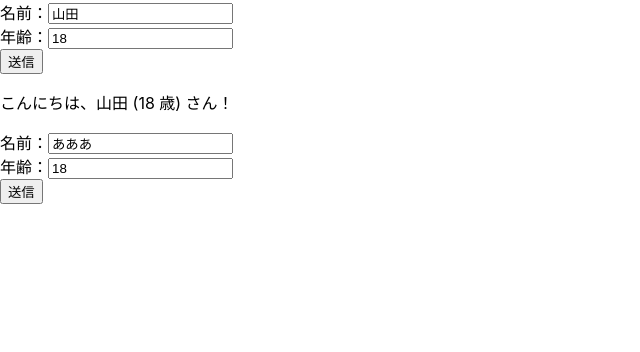
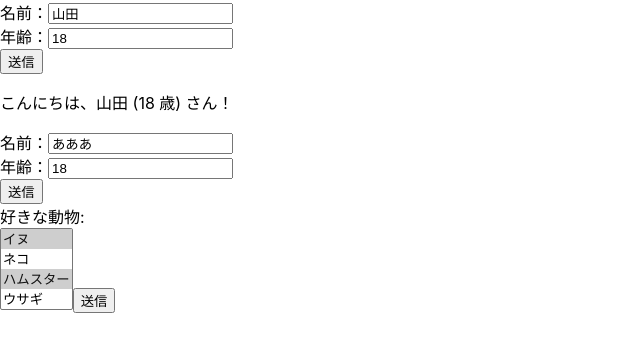
Before and after one commit to yoshi1011/react_relearning, a React (Create React App) app: page / in a window 1280 px wide. Shown: the top 352 px of the page, without its empty margins (0-640 px from the left). Built offline with nearby package versions, Linux system fonts and the light colour scheme.

Commit message:
セレクトのform

```diff
--- /dev/null
+++ b/src/basic/FormList.js
@@ -0,0 +1,39 @@
+import {useState} from "react";
+
+const FormList = () => {
+  const [form, setForm] = useState({animal: ['dog', 'hamster']});
+
+  const handleFormList = e => {
+    const data = [];
+    const opts = e.target.options;
+    for (const opt of opts) {
+      if (opt.selected) {
+        data.push(opt.value)
+      }
+    }
+
+    setForm({
+      ...form,
+      [e.target.name]: data
+    })
+  }
+
+  const show = () => {
+    console.log(`好きな動物: ${form.animal}`)
+  }
+
+  return (
+      <form>
+        <label htmlFor="animal">好きな動物: </label><br/>
+        <select name="animal" id="animal" value={form.animal} size="4" multiple={true} onChange={handleFormList}>
+          <option value="dog">イヌ</option>
+          <option value="cat">ネコ</option>
+          <option value="hamster">ハムスター</option>
+          <option value="rabbit">ウサギ</option>
+        </select>
+        <button type="button" onClick={show}>送信</button>
+      </form>
+  )
+}
+
+export default FormList
--- a/src/index.js
+++ b/src/index.js
@@ -4,12 +4,14 @@ import './index.css';
 import reportWebVitals from './reportWebVitals';
 import StateForm from "./basic/StateForm";
 import StateFormUC from "./basic/StateFormUC";
+import FormList from "./basic/FormList";
 
 const root = ReactDOM.createRoot(document.getElementById('root'));
 root.render(
     <React.StrictMode>
       <StateForm />
       <StateFormUC />
+      <FormList />
     </React.StrictMode>
 );
 
```
